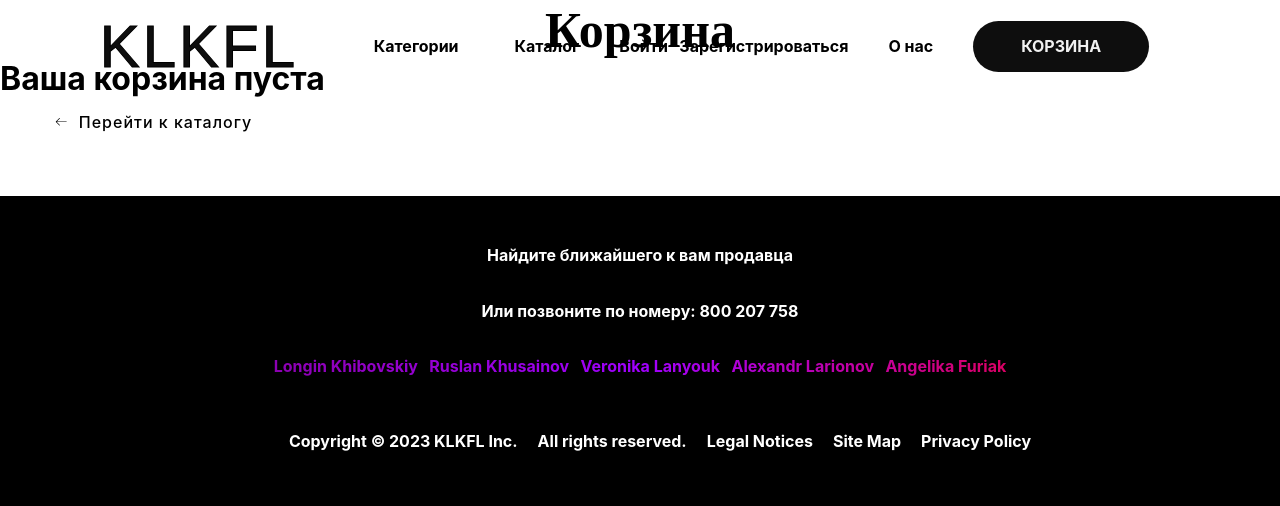
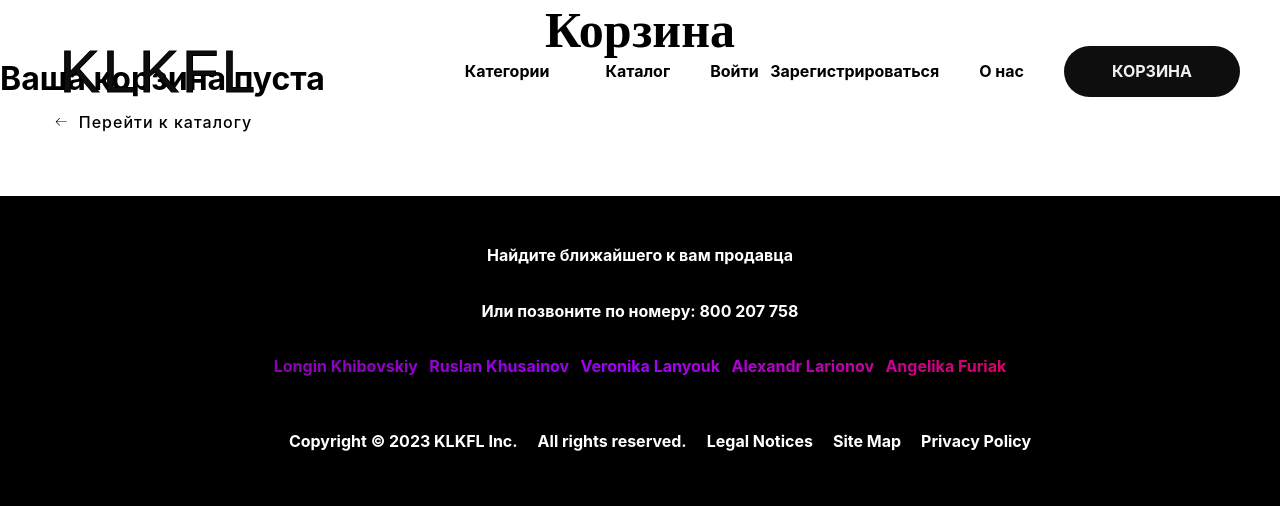
Before and after one commit to Longin-Khibovskiy/practice-shop, a Django app: page /cart/ in a window 1280 px wide. Shown: the top 506 px of the page. Run offline with Django 4.2, Linux system fonts and the light colour scheme; data comes from the database, SQL or seed files in the repository.

Commit message:
fix header

```diff
--- a/shop/static/shop/css/header.css
+++ b/shop/static/shop/css/header.css
@@ -228,13 +228,15 @@ body {
     z-index: 100;
     position: fixed;
     display: flex;
+    top: 0;
+    left: 0;
+    right: 0;
     align-items: center;
     justify-content: space-between;
-    padding: 30px 40px 15px 40px;
+    padding: 30px 40px 30px 40px ;
     margin: 0 auto;
-    border-radius: 30px;
-    margin-top: -25px;
 }
+
 /*width: -webkit-fill-available;*/
 
 .header__top.active {
```
